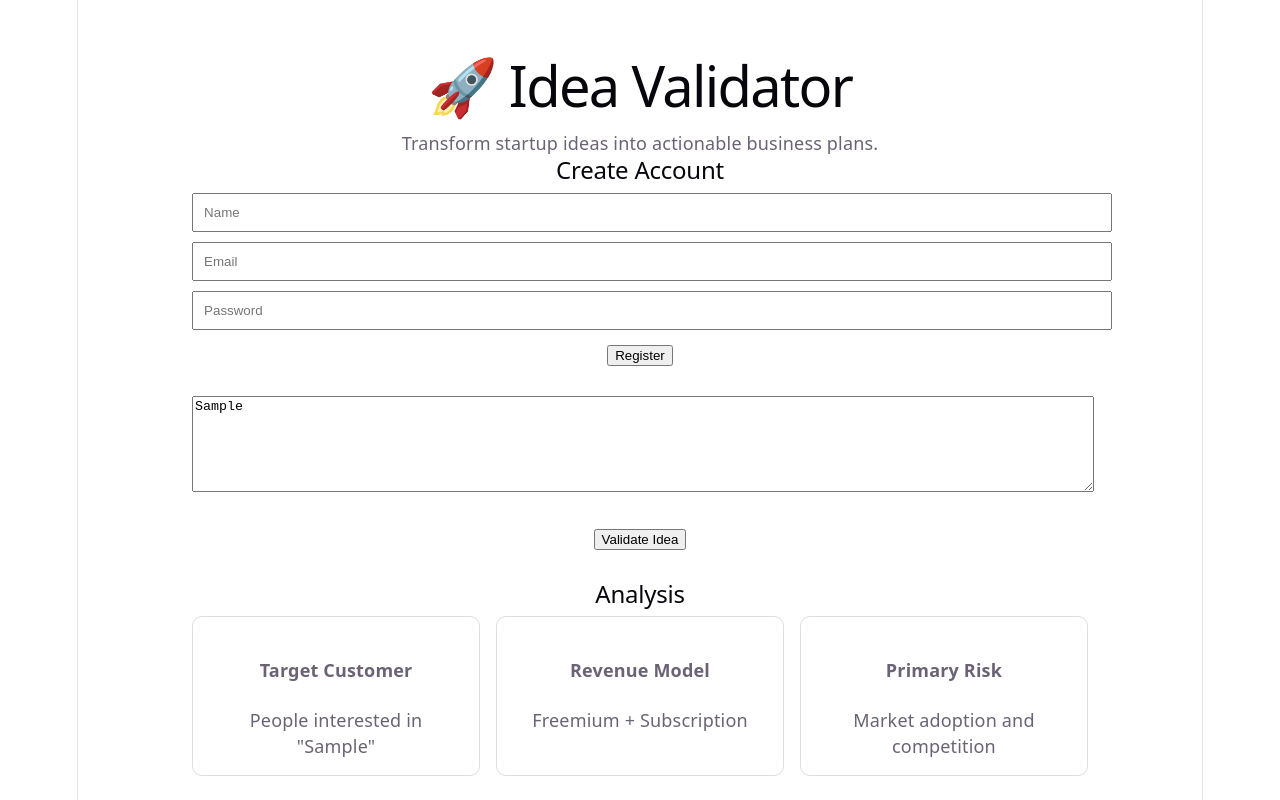
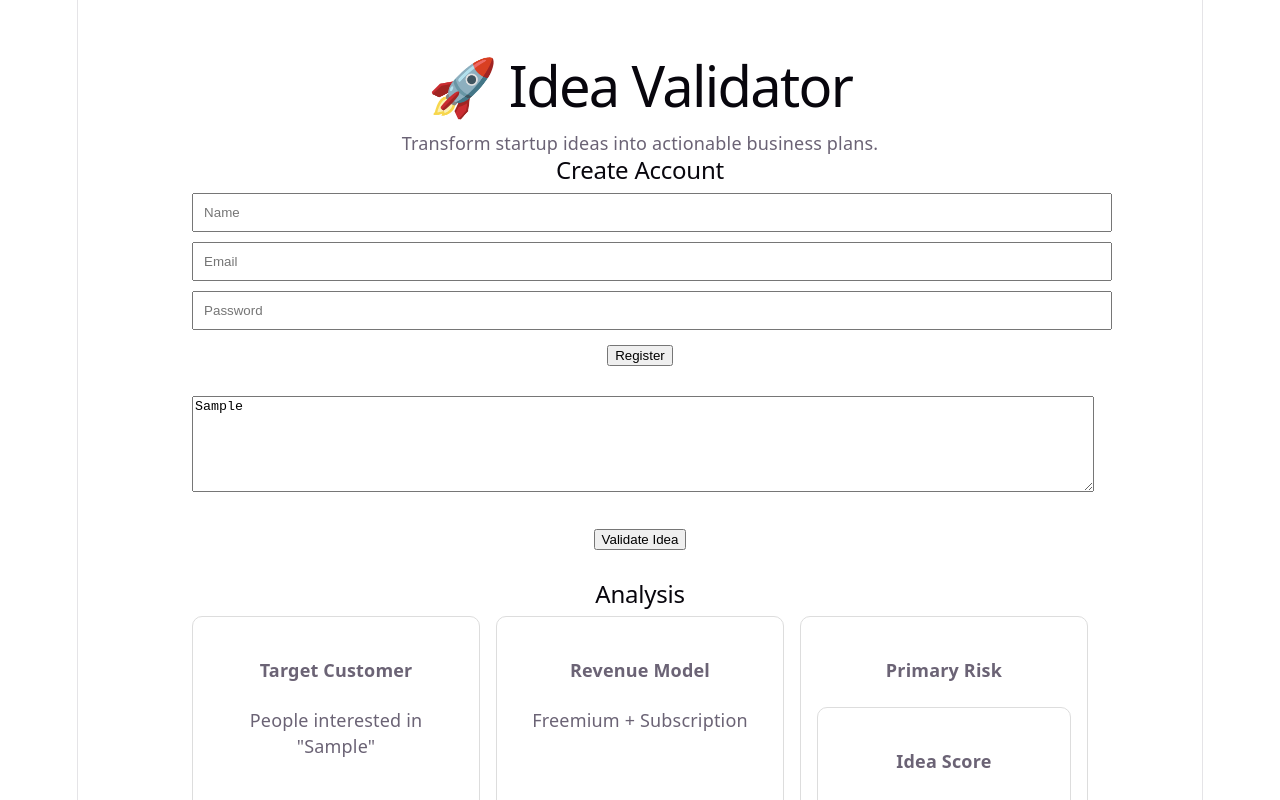
Before and after one commit to CyclonaGowen/idea-validator, a React (Vite) app: page / in a window 1280 px wide. Both pictures are taken after typing "Sample" into the empty fields and a click on the button "Validate Idea". Shown: the top 800 px of the page. Built offline with nearby package versions, Linux system fonts and the light colour scheme.

Commit message:
Add idea score to analysis dashboard

```diff
--- a/src/App.jsx
+++ b/src/App.jsx
@@ -27,6 +27,7 @@ function App() {
       ],
       revenue: "Freemium + Subscription",
       risks: "Market adoption and competition",
+      score: 78,
       questions: [
   "Who is the first customer most likely to use this?",
   "What problem are they already paying to solve?",
--- a/src/components/IdeaResults.jsx
+++ b/src/components/IdeaResults.jsx
@@ -34,6 +34,10 @@ function IdeaResults({ result }) {
 
         <div style={summaryCard}>
           <h4>Primary Risk</h4>
+          <div style={summaryCard}>
+  <h4>Idea Score</h4>
+  <h2>{result.score}/100</h2>
+</div>
           <p>{result.risks}</p>
         </div>
       </div>
```
